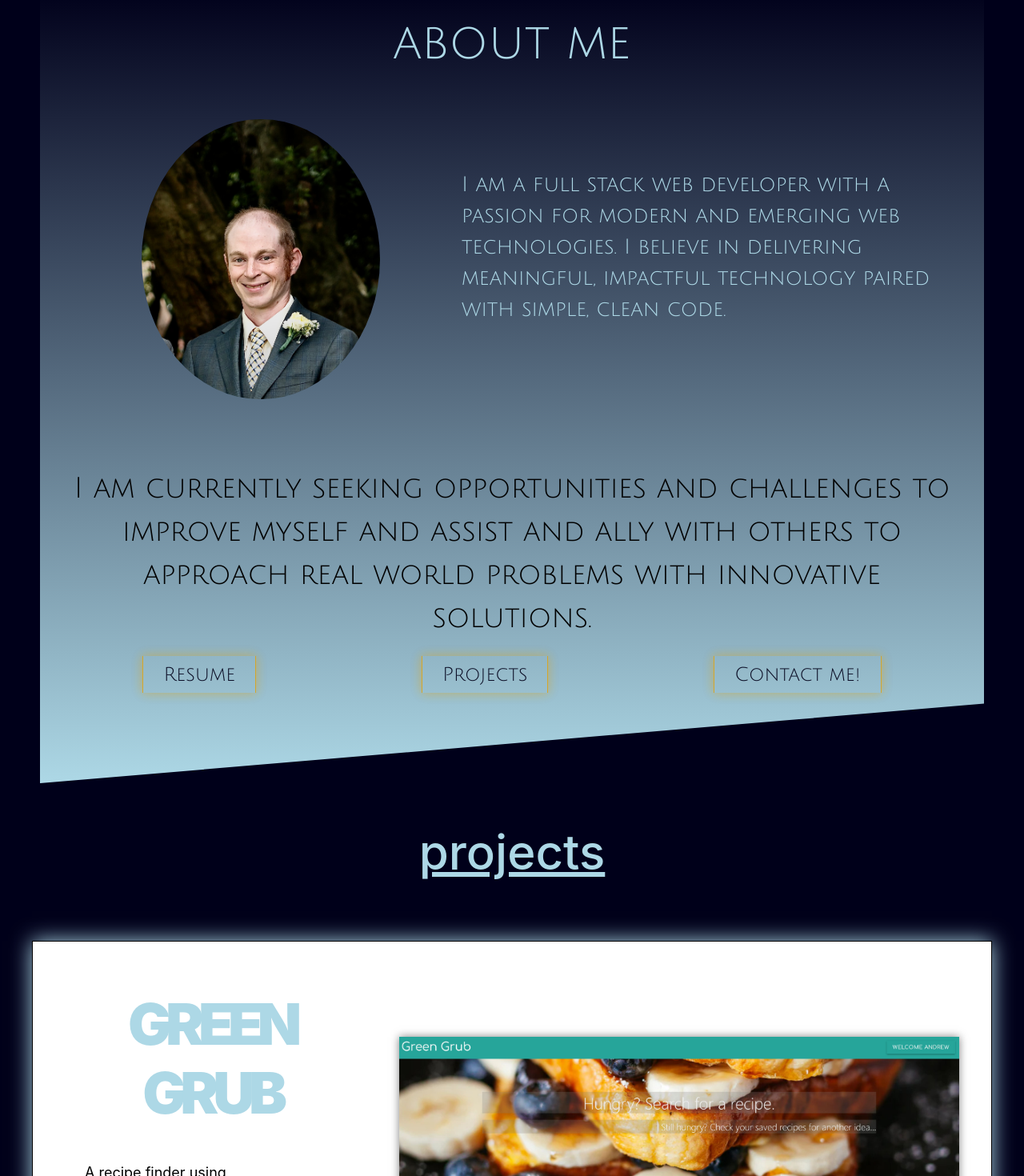
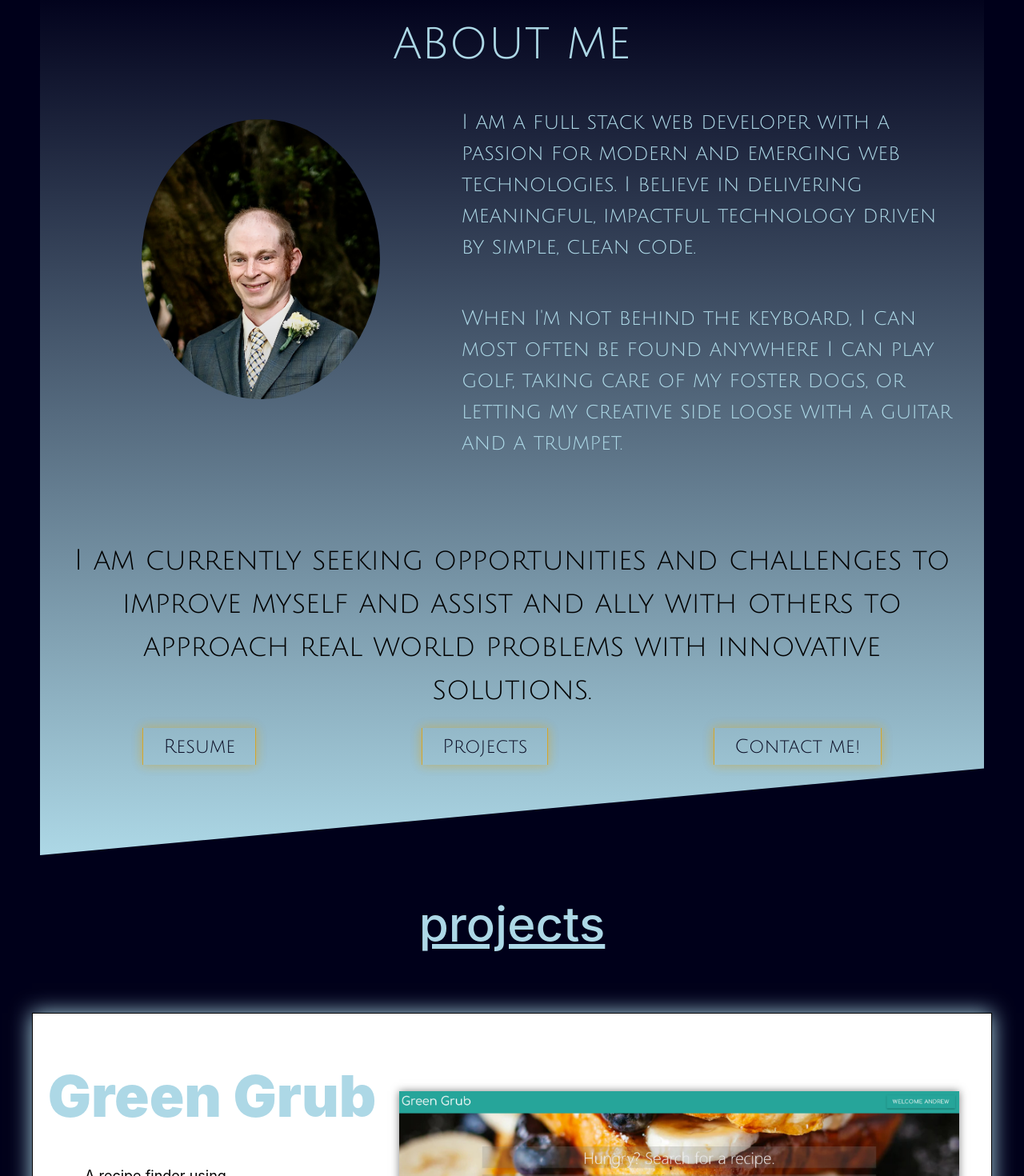
Before and after one commit to jazznerd206/Andrew-Miller, a React (Create React App) app in the folder portfolio/: page / in a window 1280 px wide. Shown: the part 880-2350 px from the top of the page at 80% size. Built offline with nearby package versions, Linux system fonts and the light colour scheme.

Commit message:
new header

```diff
--- a/portfolio/src/components/About/About.js
+++ b/portfolio/src/components/About/About.js
@@ -25,11 +25,11 @@ function About() {
                 </Fade>
                 <div className="bio-content">
                     <Fade right>
-                        <p>I am a full stack web developer with a passion for modern and emerging web technologies. I believe in delivering meaningful, impactful technology paired with simple, clean code.</p>
+                        <p>I am a full stack web developer with a passion for modern and emerging web technologies. I believe in delivering meaningful, impactful technology driven by simple, clean code.</p>
                     </Fade>
-                    {/* <Fade right>
-                        <p>When I'm not behind the keyboard, I can most often be found anywhere I can play golf or taking care of my foster dogs. Working with the Seattle Animal Shelter has been one of the most positive and rewarding experiences of my life. So far I have been able to rehailitate and rehome 14 dogs, with our current resident being a pregnant chihuahua.</p>
-                    </Fade> */}
+                    <Fade right>
+                        <p>When I'm not behind the keyboard, I can most often be found anywhere I can play golf, taking care of my foster dogs, or letting my creative side loose with a guitar and a trumpet.</p>
+                    </Fade>
                 </div>
             </div>
             <div className="flex-row text-fancify">
--- a/portfolio/src/components/Footer/style.css
+++ b/portfolio/src/components/Footer/style.css
@@ -18,17 +18,18 @@ a {
 .title {
     /* padding-top: 25px; */
     margin: 0 auto;
-    width: 80%;
+    /* width: 80%; */
     height: auto;
     display: flex;
     flex-direction: row;
     justify-content: space-around;
     padding-bottom: 25px;
-    text-transform: uppercase;
+    /* text-transform: uppercase; */
 }
 
 .title h1 {
     color: #add8e6;
+    letter-spacing: normal;
 }
 
 .footer-layer-one {
```
